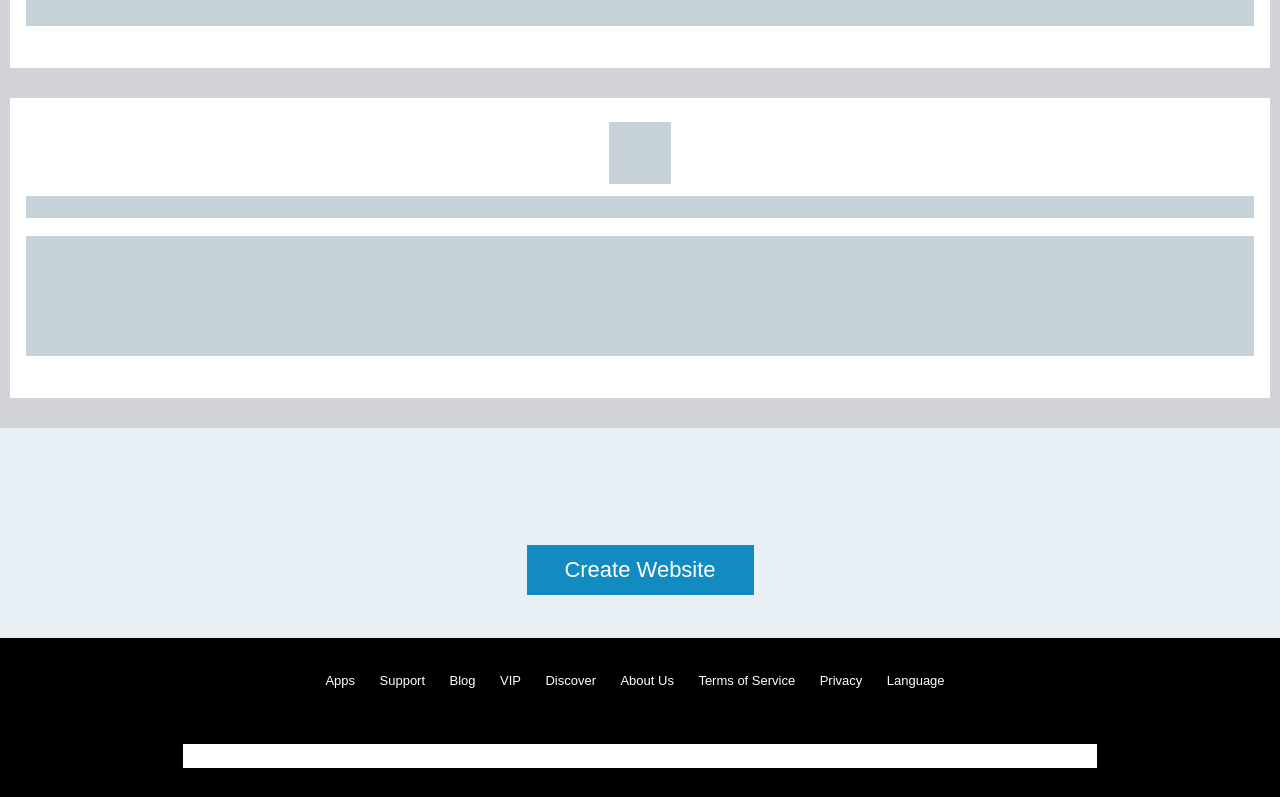
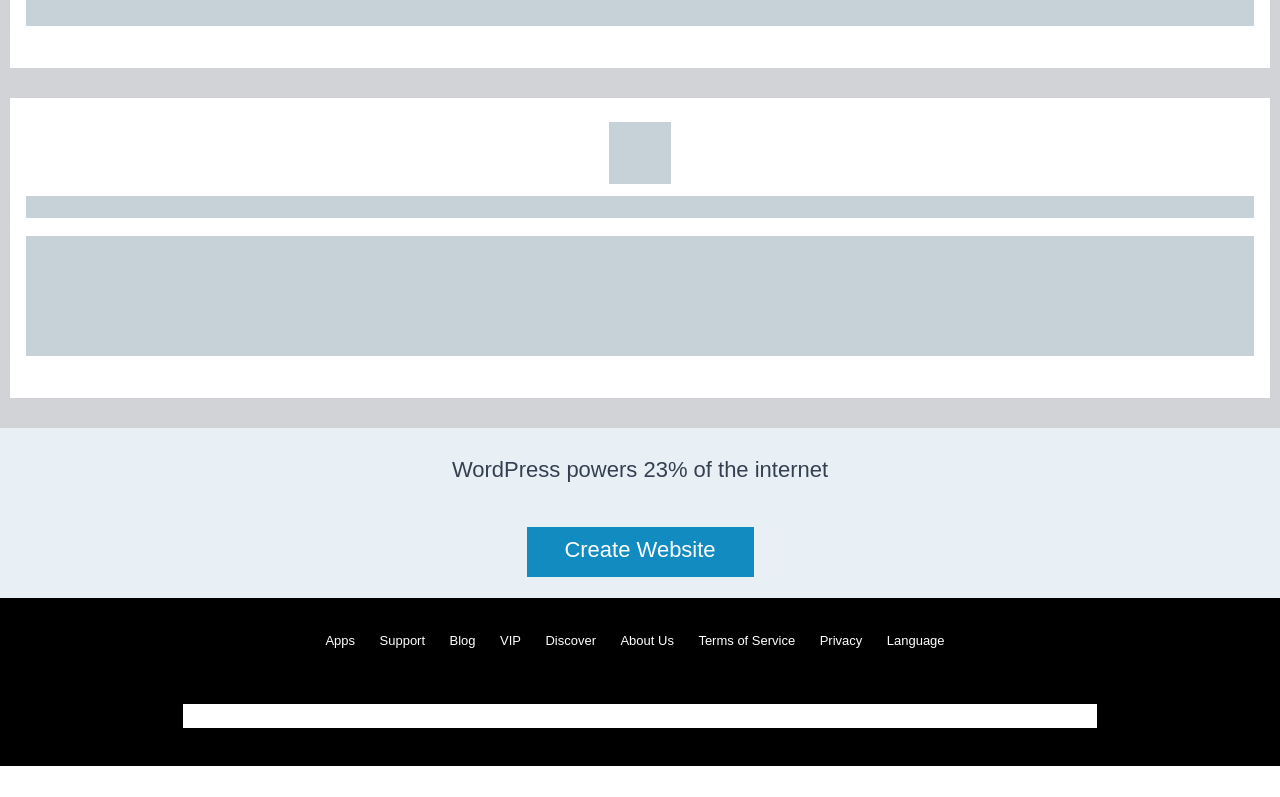
Before and after one commit to alejandroereyes/cool-project-d2, a plain HTML site: page HW_day2/index.html in a window 1280 px wide. Shown: the part 2898-3695 px from the top of the page. After the commit the page ends 3664 px from the top, so only its background shows below. Drawn offline with Linux system fonts and the light colour scheme.

Commit message:
S3 - light blue boxes w/text

```diff
--- a/HW_day2/index.html
+++ b/HW_day2/index.html
@@ -1,6 +1,6 @@
 <!DOCTYPE html>
 <html>
-<head><!-- Stage Two done -->
+<head><!-- Stage Three -->
 	<title>WordPress mobile</title>
 	<meta charset="utf8">
 	<link rel="stylesheet" href="normalize.css">
@@ -34,7 +34,7 @@
 			<div class="gray_long"></div>
 		</div>
 	</div>
-	<div class="lightBlue"></div>
+	<div class="lightBlue"><span class="speech1">WordPress.com is the easiest way to create a free website or blog. It's a powerful hosting platform that grows with you.</span></div>
 	<div class="f topf">
 		<div class="midGray Sq"></div>
 		<div class="midGray thinBar"></div>
@@ -66,6 +66,7 @@
 		<div class="midGray fatBar"></div>
 	</div>
 	<div class="lightBlue end">
+		<span class="end_stat">WordPress powers 23% of the internet</span>
 		<a href=""><div class="createBoxEnd">Create Website</div></a>
 	</div>
 	<div class="black">
--- a/HW_day2/main.css
+++ b/HW_day2/main.css
@@ -1,4 +1,4 @@
-/*Stage Two done*/
+/*Stage Three*/
 a {
 	text-decoration: none;
 }
@@ -147,7 +147,19 @@ p {
 
 .lightBlue {
 	height: 188px;
+	box-sizing: border-box;
 	background-color: #E8F0F5;
+	color: #344051;
+	font-family: sans-serif;
+	text-align: center;
+	font-size: 22px;
+	line-height: 188px;
+}
+
+.speech1 {
+	display: inline-block;
+	vertical-align: middle;
+	line-height: 2;
 }
 
 *.f {
@@ -203,6 +215,12 @@ p {
 .lightBlue.end {
 	height: 170px;
 	padding: 20px;
+	line-height: 1;
+	padding: 20px;
+}
+
+.end_stat {
+	line-height: 2;
 }
 
 .createBoxEnd {
@@ -210,7 +228,7 @@ p {
 	width: 227px;
 	box-sizing: border-box;
 	margin: 0 auto;
-	margin-top: 97px;
+	margin-top: 35px;
 	background-color: #118BC0;
 	color: white;
 	font-size: 22px;
```
